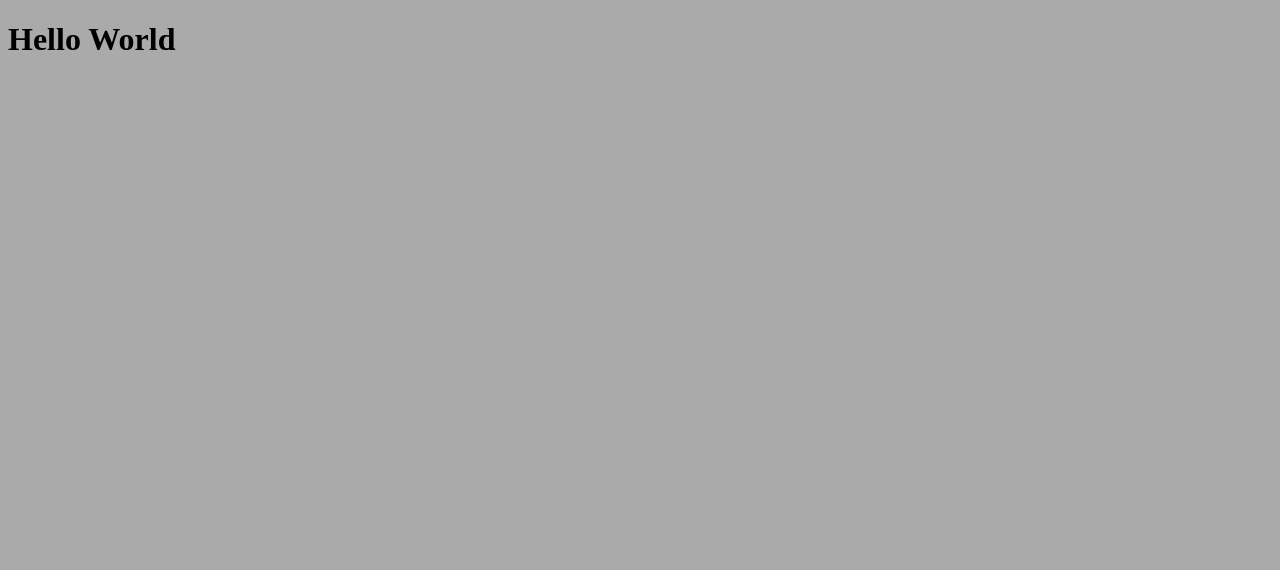
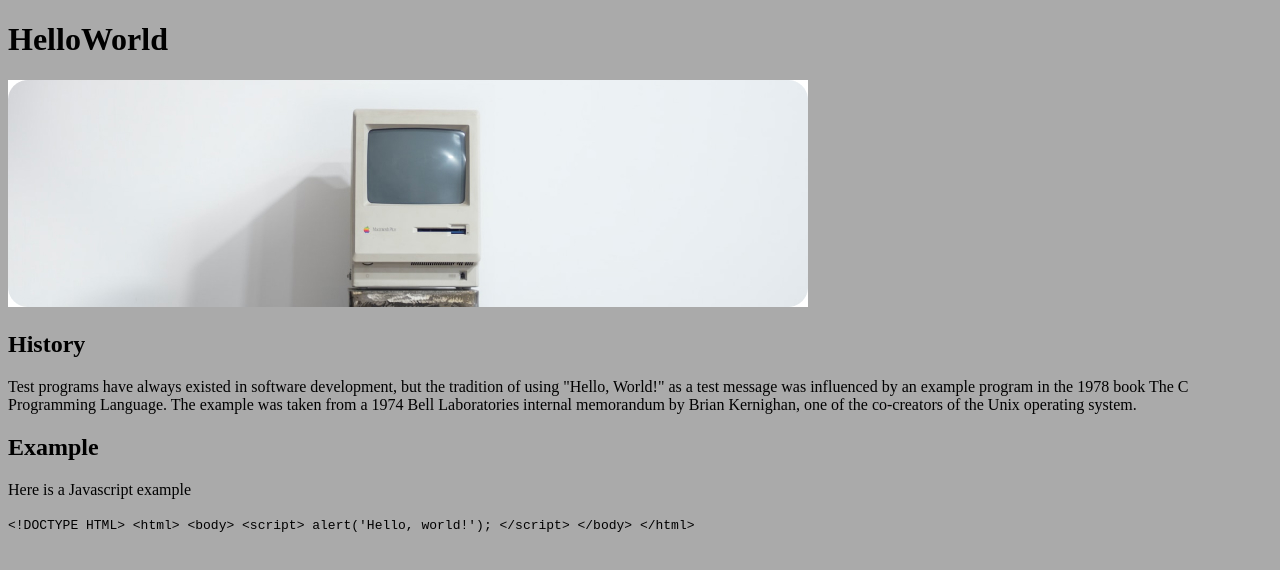
Before and after one commit to JaxH2003/Hello-World2, a plain HTML site: page index.html in a window 1280 px wide. Drawn offline with Linux system fonts and the light colour scheme.

Commit message:
words for sections

```diff
--- a/index.html
+++ b/index.html
@@ -8,7 +8,26 @@
     <link rel="stylesheet" href="screen.css">
   </head>
   <body>
-    <h1>Hello World</h1>
+    <h1>HelloWorld</h1>
+<img src="images/Computer-image.jpg" alt="Vintage mac">
+<section>
+  <h2>History</h2>
+  <p>Test programs have always existed in software development, but the tradition of using "Hello, World!" as a test message was influenced by an example program in the 1978 book The C Programming Language. The example was taken from a 1974 Bell Laboratories internal memorandum by Brian Kernighan, one of the co-creators of the Unix operating system.</p>
+</section>
+<section>
+  <h2>Example</h2>
+  <p>Here is a Javascript example</p>
+  <code>
+    &lt;!DOCTYPE HTML&gt;
+    &lt;html&gt;
+      &lt;body&gt;
+        &lt;script&gt;
+          alert('Hello, world!');
+        &lt;/script&gt;
+      &lt;/body&gt;
+    &lt;/html&gt;
+    <code>
+</section>
     <script src="index.js"></script>
   </body>
 </html>
```
